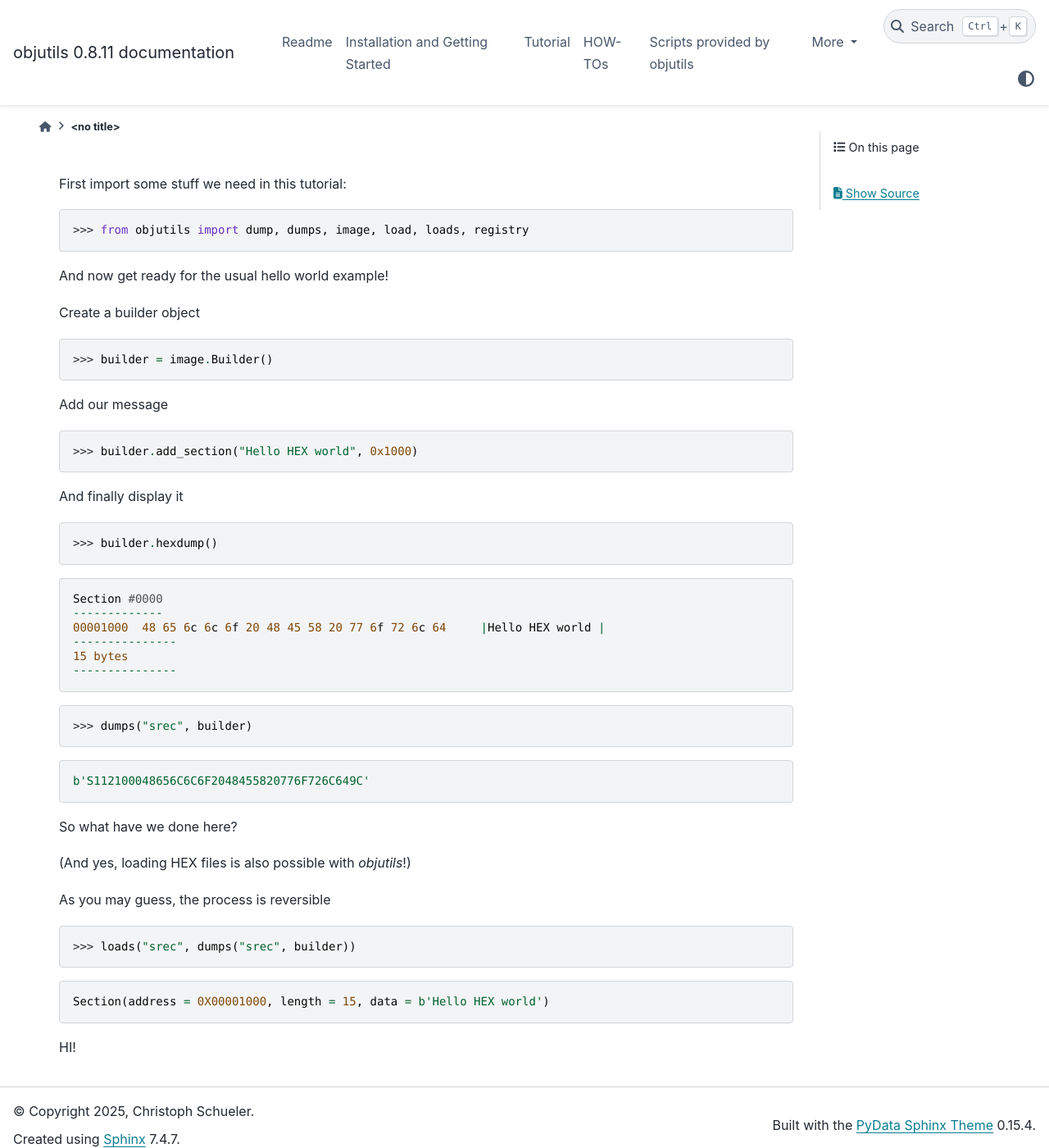
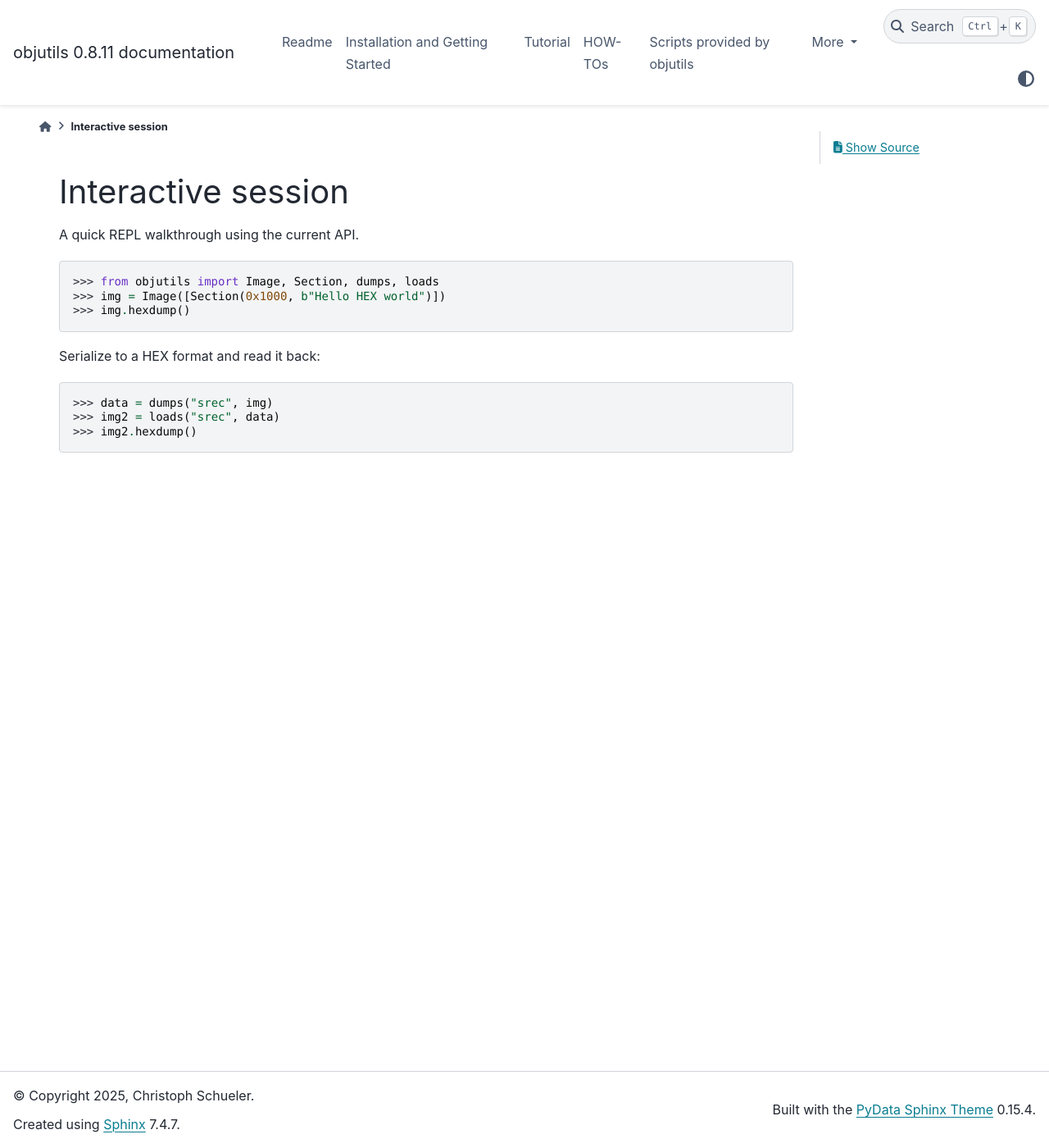
Before and after one commit to christoph2/objutils, a Sphinx documentation site: the page built from docs/session.rst, in a window 1280 px wide and 1400 px high. Shown: the whole window at 82% size. Built offline with Sphinx 7.4.7 and the PyData theme 0.15.4, drawn with Linux system fonts in a browser that asks for light colours; pages that are not in the unit, such as notebooks, are missing from menus.

Commit message:
docs(session): update interactive session example for current API and simplify walkthrough
docs(tutorial): update reference to runnable examples and scripts

```diff
--- a/docs/session.rst
+++ b/docs/session.rst
@@ -1,60 +1,18 @@
-First import some stuff we need in this tutorial:
+Interactive session
+===================
+
+A quick REPL walkthrough using the current API.
 
 .. code-block:: python
 
-    >>> from objutils import dump, dumps, image, load, loads, registry
+    >>> from objutils import Image, Section, dumps, loads
+    >>> img = Image([Section(0x1000, b"Hello HEX world")])
+    >>> img.hexdump()
 
-And now get ready for the usual hello world example!
-
-Create a builder object
+Serialize to a HEX format and read it back:
 
 .. code-block:: python
 
-   >>> builder = image.Builder()
-
-Add our message
-
-.. code-block:: python
-
-   >>> builder.add_section("Hello HEX world", 0x1000)
-
-
-And finally display it
-
-.. code-block:: python
-
-   >>> builder.hexdump()
-
-::
-
-   Section #0000
-   -------------
-   00001000  48 65 6c 6c 6f 20 48 45 58 20 77 6f 72 6c 64     |Hello HEX world |
-   ---------------
-   15 bytes
-   ---------------
-
-
-.. code-block:: python
-
-    >>> dumps("srec", builder)
-
-::
-
-    b'S112100048656C6C6F2048455820776F726C649C'
-
-So what have we done here?
-
-(And yes, loading HEX files is also possible with `objutils`!)
-
-As you may guess, the process is reversible
-
-.. code-block:: python
-
-    >>> loads("srec", dumps("srec", builder))
-
-::
-
-    Section(address = 0X00001000, length = 15, data = b'Hello HEX world')
-
-HI!
+    >>> data = dumps("srec", img)
+    >>> img2 = loads("srec", data)
+    >>> img2.hexdump()
--- a/docs/tutorial.rst
+++ b/docs/tutorial.rst
@@ -4,7 +4,7 @@ Tutorial
 This tutorial walks you through the basics of working with objutils: creating sections and images,
 converting between HEX formats, controlling join behavior, and using typed access helpers.
 
-If you prefer a notebook, also see tutorial1.ipynb in the repository root (can be viewed on GitHub).
+If you prefer runnable examples, see the scripts and examples in the repository.
 
 Prerequisites
 -------------
```
